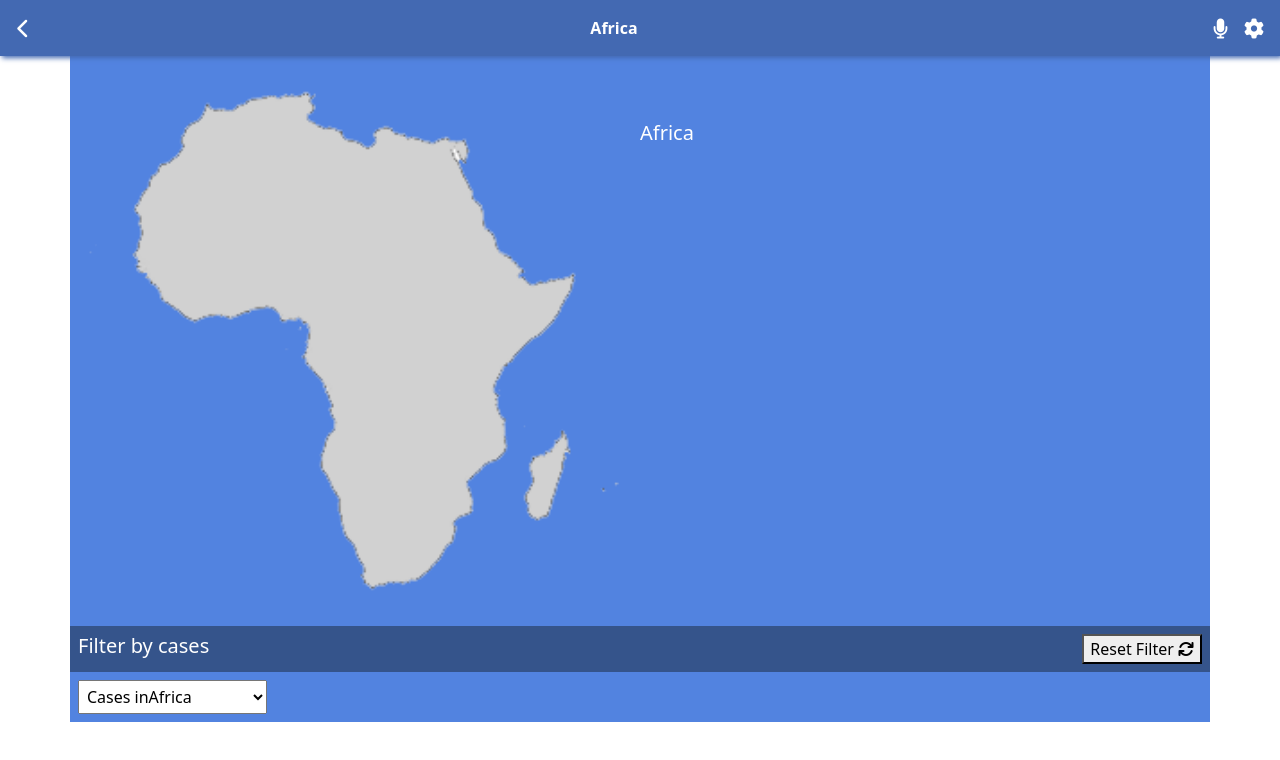
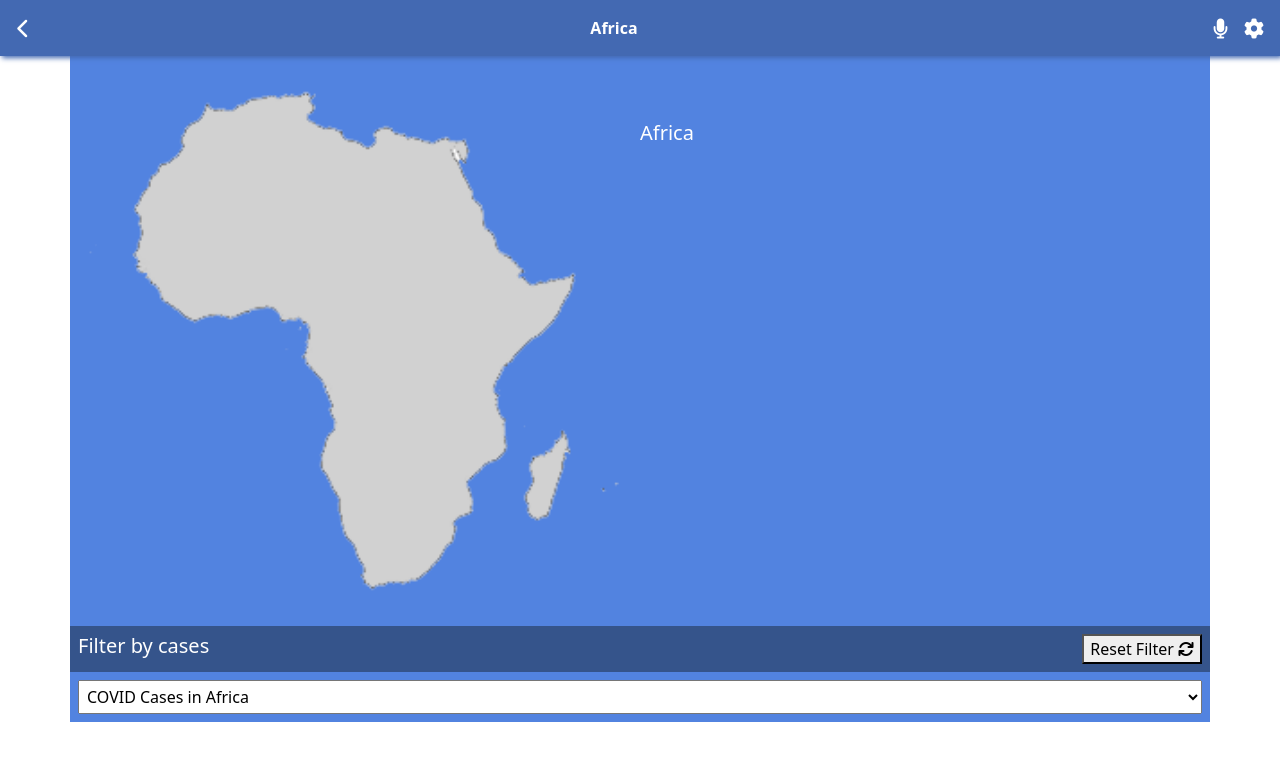
Before and after one commit to Felix45/covid-stats, a React (Create React App) app: page /continent/Africa in a window 1280 px wide. Shown: the top 760 px of the page. Built offline with nearby package versions, Linux system fonts and the light colour scheme.

Commit message:
Add styles for the filter dropdown

```diff
--- a/src/components/Country.js
+++ b/src/components/Country.js
@@ -18,7 +18,7 @@ const Country = (props) => {
   });
 
   return (
-    <Col xs={6} className="mb-3 mx-0 p-0 country">
+    <Col xs={6} className="mx-0 p-0 country">
       <Card className="p-2">
         <NavLink to={`/country/${country}`} className="d-flex justify-content-between text-decoration-none">
           <Card.Title>
--- a/src/components/CountryView.js
+++ b/src/components/CountryView.js
@@ -69,8 +69,7 @@ const CountryView = () => {
         <Col className="p-2">
           <select onChange={(e) => handleCountries(e.target.value)} className="d-block p-1">
             <option value="{lower: 0, higher: 0}">
-              Cases in
-              {continent}
+              {`COVID Cases in ${continent}`}
             </option>
             {
               filterRanges.map((range) => (
--- a/src/index.css
+++ b/src/index.css
@@ -54,6 +54,10 @@ nav ul {
 
 nav ul span {
   color: var(--white);
+}
+
+select {
+  width: 100%;
 }
 
 .pos-rel {
```
